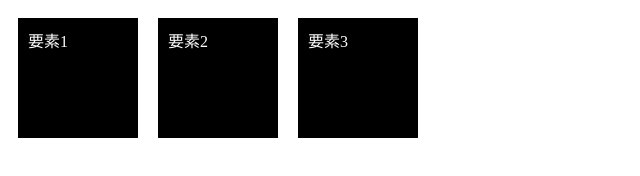
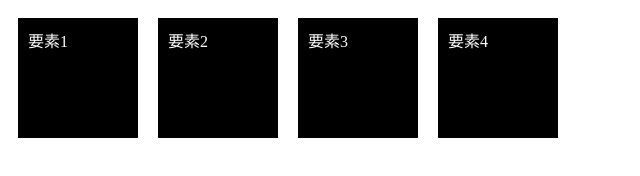
Before and after one commit to kazu-tsuchie/git-practice, a plain HTML site: page index.html in a window 1280 px wide. Shown: the whole page, without its empty margins (0-640 px from the left). Drawn offline with Linux system fonts and the light colour scheme.

Commit message:
index編集

```diff
--- a/index.html
+++ b/index.html
@@ -15,6 +15,8 @@
   <div class="small">要素1</div>
   <div class="small">要素2</div>
   <div class="small">要素3</div>
+  <!-- １行追加しまいた。 -->
+  <div class="small">要素4</div>
 </div>
 
 </body>
```
